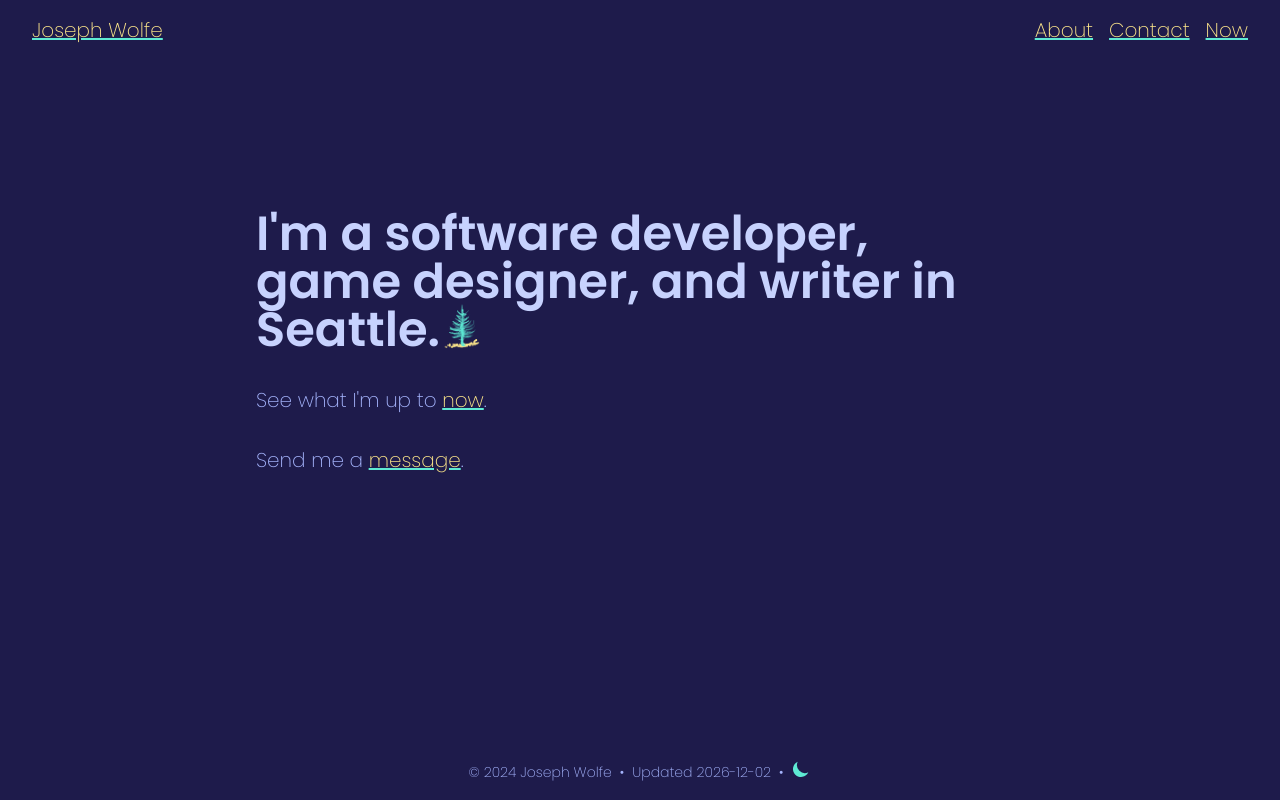
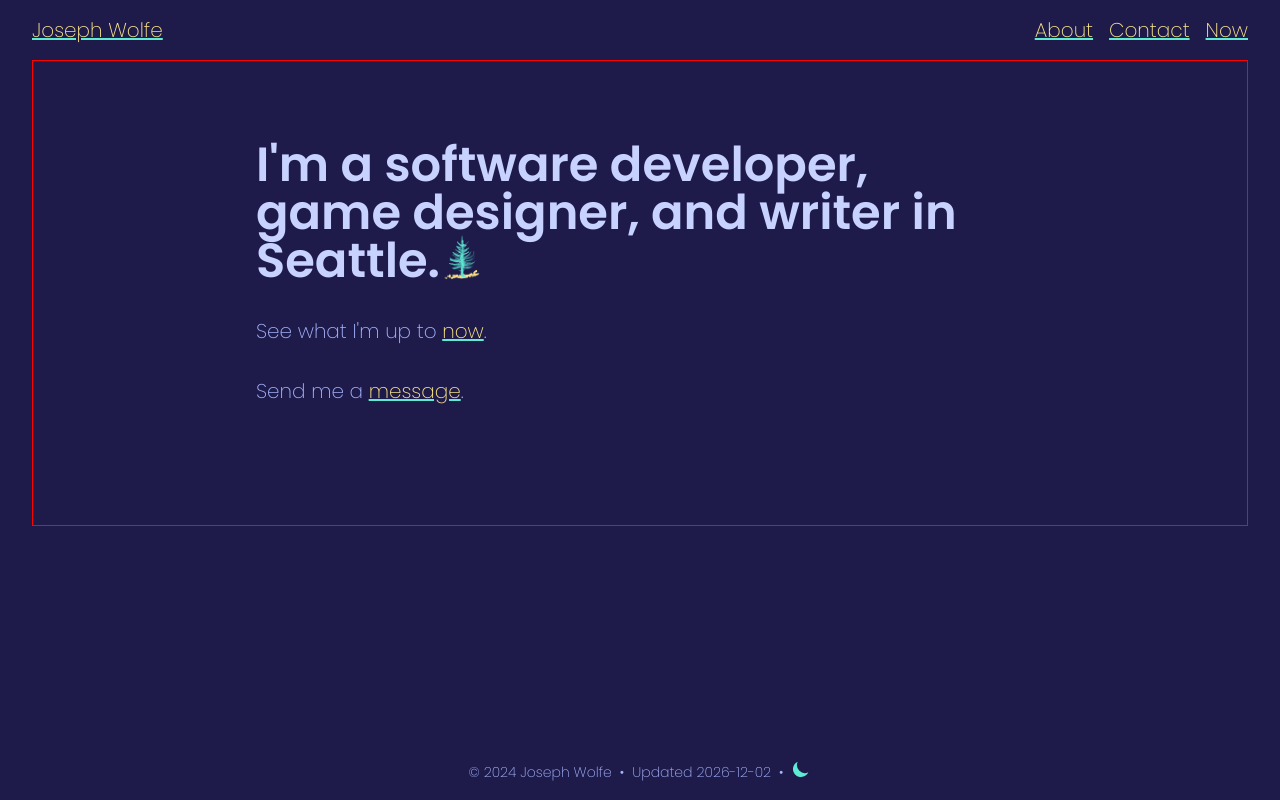
Before and after one commit to CharmedSatyr/personal-website, a Next.js app: page / in a window 1280 px wide. Built offline with nearby package versions, Linux system fonts and the light colour scheme.

Commit message:
Remove page container in favor of improved layout

```diff
--- a/app/about/page.tsx
+++ b/app/about/page.tsx
@@ -1,14 +1,16 @@
 import genPageMetadata from "app/seo";
 import Image from "components/Image";
 import Link from "components/Link";
-import PageContainer from "components/PageContainer";
 import joseph from "public/static/images/joseph";
+import PageTitle from "components/PageTitle";
 
 export const metadata = genPageMetadata({ title: "About" });
 
 const About = () => {
 	return (
-		<PageContainer title="About">
+		<>
+			<PageTitle title="About" />
+
 			<div className="space-between flex flex-col md:flex-row">
 				<div className="mx-auto mb-6 min-h-max max-w-sm rounded-md border border-primary-800 dark:border-dark-primary-200 md:my-auto md:mt-2 lg:-ml-20">
 					<Image
@@ -63,11 +65,8 @@ const About = () => {
 						change.
 					</p>
 				</div>
-				{/*<h2>Uses</h2>
-
-	<h2>Go-To Stack</h2>*/}
 			</div>
-		</PageContainer>
+		</>
 	);
 };
 
--- a/app/blog/[slug]/page.tsx
+++ b/app/blog/[slug]/page.tsx
@@ -4,6 +4,7 @@ import matter from "gray-matter";
 import { MDXRemote } from "next-mdx-remote/rsc";
 
 import { blogDir } from "app/blog/page";
+import PageTitle from "@/components/PageTitle";
 
 export const generateStaticParams = async () => {
 	const files = fs.readdirSync(path.join(blogDir));
@@ -35,9 +36,7 @@ const Post = ({ params }) => {
 
 	return (
 		<>
-			<h1 className="highlighted mb-8 text-3xl font-bold md:text-5xl">
-				{props.frontMatter.title}
-			</h1>
+			<PageTitle title={props.frontMatter.title} />
 
 			<MDXRemote source={props.content} />
 		</>
--- a/app/blog/page.tsx
+++ b/app/blog/page.tsx
@@ -3,7 +3,7 @@ import path from "path";
 import matter from "gray-matter";
 
 import Link from "components/Link";
-import PageContainer from "@/components/PageContainer";
+import PageTitle from "components/PageTitle";
 
 export const blogDir = "data/blog";
 
@@ -26,7 +26,9 @@ const Blog = () => {
 	const blogs = getBlogs();
 
 	return (
-		<PageContainer title="Blog">
+		<>
+			<PageTitle title="Blog" />
+
 			<section>
 				{blogs.map((blog) => (
 					<Link
@@ -41,7 +43,7 @@ const Blog = () => {
 					</Link>
 				))}
 			</section>
-		</PageContainer>
+		</>
 	);
 };
 
--- a/app/contact/page.tsx
+++ b/app/contact/page.tsx
@@ -4,7 +4,7 @@ import genPageMetadata from "app/seo";
 import EmailMeLink from "app/contact/EmailMeLink";
 import { LinkedIn } from "app/contact/social-icons";
 import Link from "components/Link";
-import PageContainer from "components/PageContainer";
+import PageTitle from "components/PageTitle";
 import siteMetadata from "data/site-metadata";
 
 dotenv.config();
@@ -13,7 +13,8 @@ export const metadata = genPageMetadata({ title: "Contact" });
 
 const Contact = () => {
 	return (
-		<PageContainer title="Contact">
+		<>
+			<PageTitle title="Contact" />
 			<ol className="w-max">
 				<li>
 					<Link href={siteMetadata.linkedin}>
@@ -24,7 +25,7 @@ const Contact = () => {
 					<EmailMeLink />
 				</li>
 			</ol>
-		</PageContainer>
+		</>
 	);
 };
 
--- a/app/layout.tsx
+++ b/app/layout.tsx
@@ -61,11 +61,18 @@ const RootLayout = ({ children }: { children: React.ReactNode }) => {
 			/>
 
 			<body
-				className={`${poppins.variable} flex h-screen flex-col justify-between font-sans`}
+				className={`${poppins.variable} flex h-screen flex-col justify-center justify-between font-sans`}
 			>
 				<ThemeProviders>
 					<Header />
-					<main className="m-8 flex justify-center">{children}</main>
+
+					<main
+						className="mx-8 mb-auto pt-10 md:pt-20"
+						style={{ border: "1px solid red" }}
+					>
+						<div className="container min-h-96 max-w-3xl">{children}</div>
+					</main>
+
 					<Footer />
 				</ThemeProviders>
 			</body>
--- a/app/now/page.tsx
+++ b/app/now/page.tsx
@@ -1,12 +1,14 @@
 import genPageMetadata from "app/seo";
-import PageContainer from "components/PageContainer";
 import Link from "components/Link";
+import PageTitle from "components/PageTitle";
 
 export const metadata = genPageMetadata({ title: "Now" });
 
 const Now = () => {
 	return (
-		<PageContainer title="Now">
+		<>
+			<PageTitle title="Now" />
+
 			<aside className="italic">
 				This is my <Link href="https://nownownow.com/about">Now</Link> page.
 			</aside>
@@ -36,7 +38,7 @@ const Now = () => {
 					<Link href="https://learn.unity.com">Unity</Link>.
 				</li>
 			</ol>
-		</PageContainer>
+		</>
 	);
 };
 
--- a/app/page.tsx
+++ b/app/page.tsx
@@ -1,10 +1,9 @@
-import PageContainer from "components/PageContainer";
 import Link from "components/Link";
 import TreeImage from "components/TreeImage";
 
 const Root = () => {
 	return (
-		<PageContainer>
+		<>
 			<h1 className="highlighted mb-8 text-3xl font-bold leading-tight md:text-5xl">
 				I'm a software developer, game designer, and writer in Seattle.
 				<TreeImage />
@@ -17,7 +16,7 @@ const Root = () => {
 			<p>
 				Send me a <Link href="/contact">message</Link>.
 			</p>
-		</PageContainer>
+		</>
 	);
 };
 
--- a/components/PageContainer.tsx
+++ /dev/null
@@ -1,22 +0,0 @@
-import { ReactNode } from "react";
-
-interface Props {
-	title?: string;
-	children: ReactNode;
-}
-
-const PageContainer = ({ title, children }: Props) => {
-	return (
-		<section className="container min-h-96 max-w-3xl">
-			{title && (
-				<h1 className="highlighted mb-8 text-3xl font-bold md:text-5xl">
-					{title}
-				</h1>
-			)}
-
-			{children}
-		</section>
-	);
-};
-
-export default PageContainer;
--- /dev/null
+++ b/components/PageTitle.tsx
@@ -0,0 +1,13 @@
+interface Props {
+	title: string;
+}
+
+const PageTitle = (props: Props) => {
+	return (
+		<h1 className="highlighted mb-8 text-3xl font-bold md:text-5xl">
+			{props.title}
+		</h1>
+	);
+};
+
+export default PageTitle;
```
